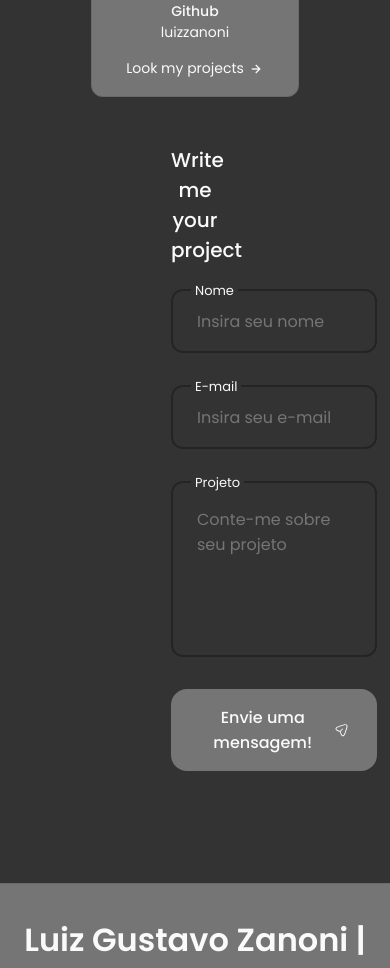
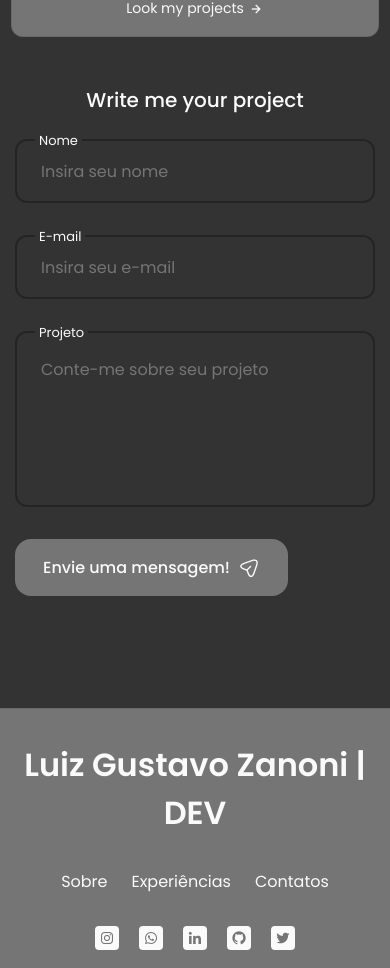
Before and after one commit to luizzanoni/portfolioReact, a React (Create React App) app: page / in a window 390 px wide. Shown: the part 5280-6248 px from the top of the page. Built offline with nearby package versions, Linux system fonts and the light colour scheme.

Commit message:
alteração do css contact

```diff
--- a/src/components/contact/contact.css
+++ b/src/components/contact/contact.css
@@ -118,7 +118,7 @@
 /* for medium device */
 @media screen and (max-width: 768px) {
   .contact__container {
-    grid-template-columns: 3rem;
+    grid-template-columns: 23rem;
     row-gap: 3rem;
   }
 
@@ -135,10 +135,6 @@
   .contact__info {
     grid-template-columns: 1fr;
   }
-
-  .contact__form {
-    width: 430%;
-  }
 }
 
 /* for small device */
```
